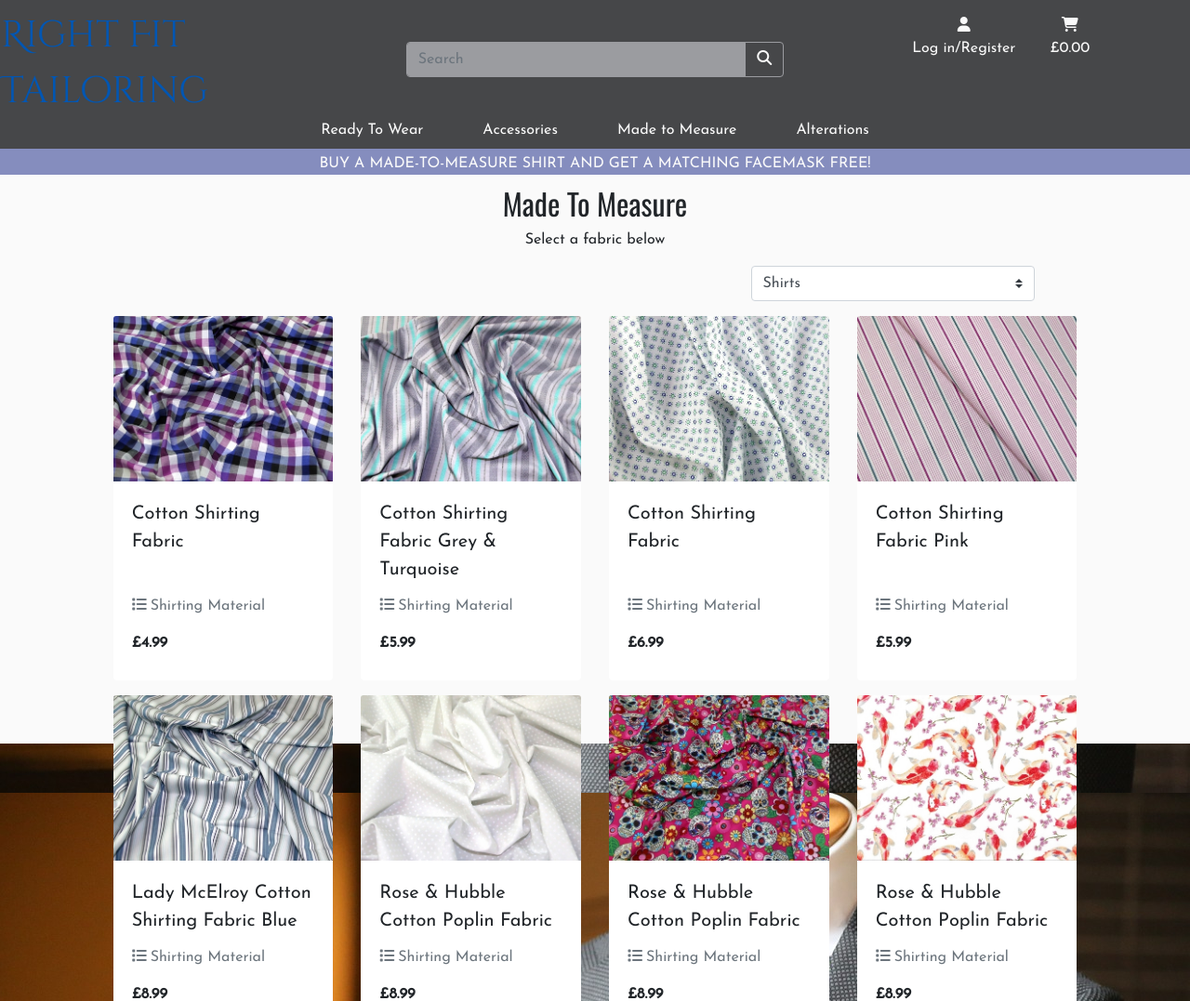
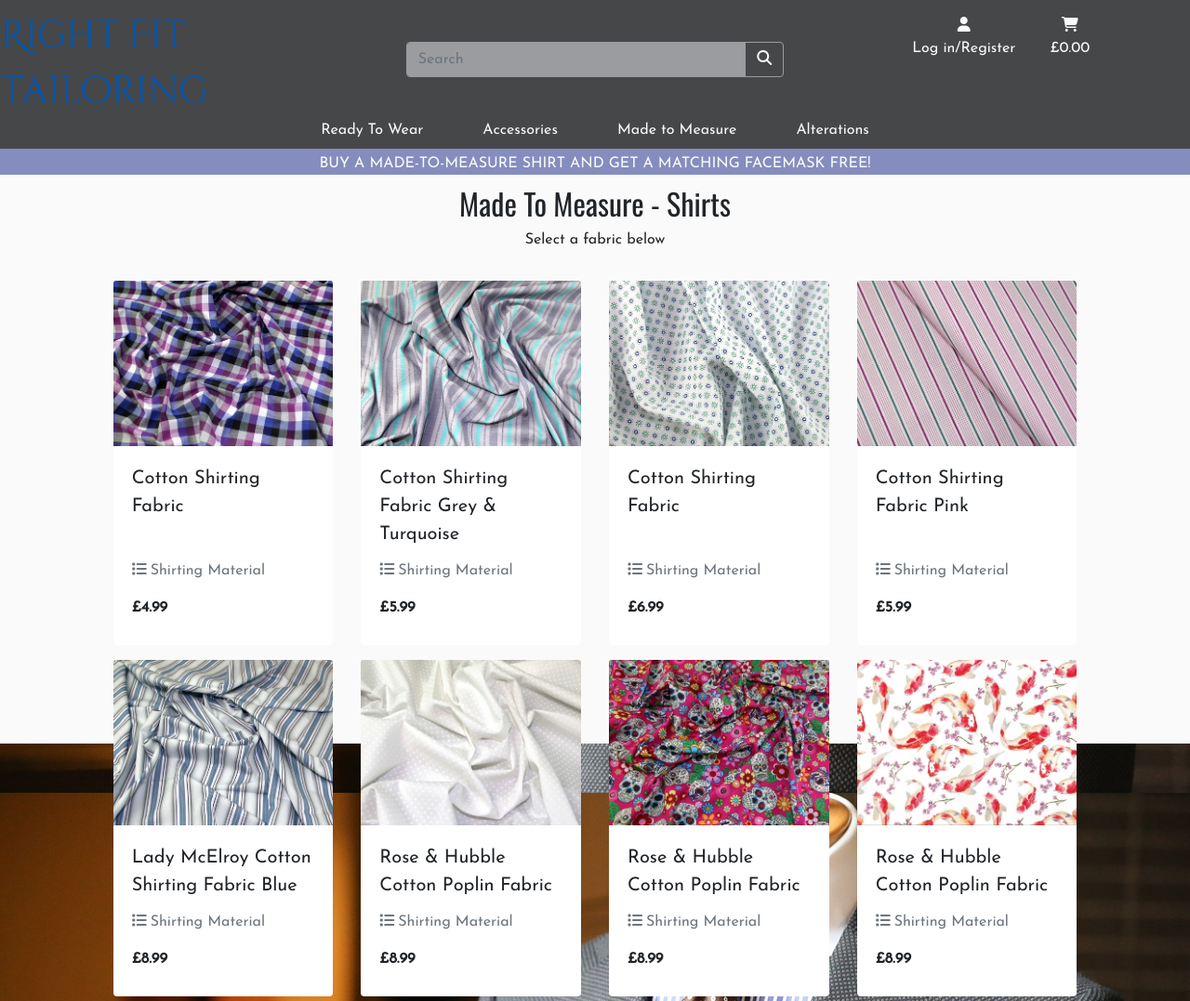
Before and after one commit to tealhorizon87/ms4_right-fit-tailoring, a Django app: page /made_to_measure/?category=shirt_material&garment=Shirts in a window 1280 px wide. Shown: the top 1077 px of the page at 93% size. Run offline with Django 3.2, Linux system fonts and the light colour scheme; data comes from the database, SQL or seed files in the repository; parts of the project's set-up code (start-up, migrations or seed data) failed here and were passed over; some libraries are stand-ins or nearby versions; some web fonts are replaced.

Commit message:
Add garment type to made to measure title

```diff
--- a/made_to_measure/templates/made_to_measure/made_to_measure.html
+++ b/made_to_measure/templates/made_to_measure/made_to_measure.html
@@ -12,30 +12,8 @@
   <div class="container-fluid">
     <div class="row">
       <div class="col text-center">
-        <h2>Made To Measure</h2>
+        <h2>Made To Measure - {{ garment }}</h2>
         <p>Select a fabric below</p>
-      </div>
-    </div>
-
-    <div class="row justify-content-md-end">
-      <div class="col-12 col-md-6 text-center">
-        <select name="garment-selector" id="garment-selector" class="custom-select w-50">
-          <option value="shirts" {% if current_garment == 'None' %}selected{% endif %}>
-            Shirts
-          </option>
-          <option value="trousers_shorts" {% if current_garment == 'trousers_shorts' %}selected{% endif %}>
-            Trousers & Shorts
-          </option>
-          <option value="jackets_coats" {% if current_garment == 'jackets_coats' %}selected{% endif %}>
-            Jackets & Coats
-          </option>
-          <option value="waistcoats" {% if current_garment == 'waistcoats' %}selected{% endif %}>
-            Waistcoats
-          </option>
-          <option value="suits" {% if current_garment == 'suits' %}selected{% endif %}>
-            Suits
-          </option>
-        </select>
       </div>
     </div>
 
--- a/made_to_measure/views.py
+++ b/made_to_measure/views.py
@@ -5,8 +5,9 @@ from products.models import Product
 
 def made_to_measure(request):
     """ A view to display the made to measure form """
-
+    print(request.GET)
     products = Product.objects.all()
+    garment = request.GET["garment"]
 
     if "category" in request.GET:
         categories = request.GET["category"].split(",")
@@ -14,6 +15,7 @@ def made_to_measure(request):
 
     context = {
         "products": products,
+        "garment": garment,
     }
 
     return render(request, "made_to_measure/made_to_measure.html", context)
--- a/templates/includes/menu-bar.html
+++ b/templates/includes/menu-bar.html
@@ -52,11 +52,13 @@
               Made to Measure
             </div>
             <div class="dropdown-menu" aria-labelledby="madeToMeasureMenu">
-              <a class="dropdown-item" href="{% url 'made_to_measure' %}?category=shirt_material">Shirts</a>
-              <a class="dropdown-item" href="{% url 'made_to_measure' %}?category=bottoms_material,suit_material">Trousers & Shorts</a>
-              <a class="dropdown-item" href="{% url 'made_to_measure' %}?category=suit_material,coat_material">Jackets & Coats</a>
-              <a class="dropdown-item" href="{% url 'made_to_measure' %}?category=suit_material">Waistcoats</a>
-              <a class="dropdown-item" href="{% url 'made_to_measure' %}?category=suit_material">Suits</a>
+              <a class="dropdown-item" href="{% url 'made_to_measure' %}?category=shirt_material&garment=Shirts">Shirts</a>
+              <a class="dropdown-item" href="{% url 'made_to_measure' %}?category=bottoms_material,suit_material&garment=Trousers">Trousers</a>
+              <a class="dropdown-item" href="{% url 'made_to_measure' %}?category=bottoms_material&garment=Shorts">Shorts</a>
+              <a class="dropdown-item" href="{% url 'made_to_measure' %}?category=suit_material&garment=Jackets">Jackets</a>
+              <a class="dropdown-item" href="{% url 'made_to_measure' %}?category=coat_material&garment=Coats">Coats</a>
+              <a class="dropdown-item" href="{% url 'made_to_measure' %}?category=suit_material&garment=Waistcoats">Waistcoats</a>
+              <a class="dropdown-item" href="{% url 'made_to_measure' %}?category=suit_material&garment=Suits">Suits</a>
             </div>
       </li>
       <li class="ml-5 ml-md-0">
```
